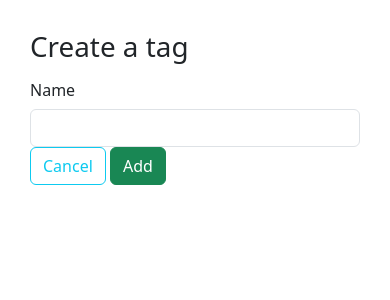
After one commit to mchait18/Flask-Blogly, a Flask app: page /tags/new in a window 390 px wide. The commit adds this page. Shown: the top 300 px of the page. Run offline with Flask 3, Linux system fonts and the light colour scheme; some libraries are stand-ins or nearby versions.

Commit message:
many to many

```diff
--- a/app.py
+++ b/app.py
@@ -2,7 +2,7 @@
 
 from flask import Flask, request, render_template,  redirect
 from flask_debugtoolbar import DebugToolbarExtension
-from models import db, connect_db, User, Post
+from models import db, connect_db, User, Post, Tag, PostTag
 
 app = Flask(__name__)
 app.config['SQLALCHEMY_DATABASE_URI'] = 'postgresql:///blogly'
@@ -74,7 +74,8 @@ def edit_user(user_id):
 
 @app.route("/users/<int:user_id>/delete", methods=["POST"])
 def delete_user(user_id):
-    User.query.filter_by(id=user_id).delete()
+    user = User.query.get_or_404(user_id)
+    db.session.delete(user)
     db.session.commit()
     return redirect('/users')
 
@@ -83,13 +84,19 @@ def delete_user(user_id):
 def add_post(user_id):
     """Directs user to a form to add a new post"""
     user = User.query.get_or_404(user_id)
-    return render_template('post/add.html', user=user)
+    tags = Tag.query.all()
+    return render_template('post/add.html', user=user, tags=tags)
 
 @app.route('/users/<int:user_id>/posts/new', methods=["POST"])
 def create_post(user_id):
     """Creates a new post"""
+    user = User.query.get_or_404(user_id)
+    postTags=[int(num) for num in request.form.getlist('tagsChecked')]
+    tags=Tag.query.filter(Tag.id.in_(postTags)).all()
+
     new_post = Post(title=request.form.get("title"),
-                     content=request.form.get('content'), user_id=user_id)
+                     content=request.form.get('content'),
+                     user=user, tags=tags)
     db.session.add(new_post)
     db.session.commit()
 
@@ -99,23 +106,25 @@ def create_post(user_id):
 def show_post(post_id):
     """Show details about a single post"""
     post = Post.query.get_or_404(post_id)
-    user = User.query.get_or_404(post.user_id)
 
-    return render_template("post/details.html", user=user, post=post)
+    return render_template("post/details.html", post=post)
 
 @app.route("/posts/<int:post_id>/edit")
 def edit_post_form(post_id):
     """Shows edit post page"""
     post = Post.query.get_or_404(post_id)
-    return render_template("post/edit.html", post=post)
+    tags = Tag.query.all()
+    return render_template("post/edit.html", post=post, tags=tags)
 
 @app.route("/posts/<int:post_id>/edit", methods=["POST"])
 def edit_post(post_id):
     """update post with new info"""
     post = Post.query.get_or_404(post_id)
+    postTags=[int(num) for num in request.form.getlist('tagsChecked')]
 
     post.title = request.form.get("title")
     post.content = request.form.get('content')
+    post.tags = Tag.query.filter(Tag.id.in_(postTags)).all()
 
     db.session.add(post)
     db.session.commit()
@@ -126,7 +135,58 @@ def edit_post(post_id):
 def delete_post(post_id):
     """deletes post"""
     post = Post.query.get_or_404(post_id)
-    user_id = post.user_id
-    Post.query.filter_by(id=post_id).delete()
+    # user_id = post.user_id
+    # Post.query.filter_by(id=post_id).delete()
+    db.session.delete(post)
     db.session.commit()
-    return redirect(f'/users/{user_id}')
+    return redirect(f'/users/{post.user_id}')
+
+"""Tag routes"""
+@app.route('/tags')
+def list_tags():
+    """Lists all tags, with links to the tag detail page."""
+    tags = Tag.query.all()
+    return render_template('tag/list.html', tags=tags)
+
+@app.route('/tags/<int:tag_id>')
+def show_tag(tag_id):
+    """Show details about a single tag"""
+    tag = Tag.query.get_or_404(tag_id)
+    return render_template("tag/details.html", tag=tag)
+
+@app.route('/tags/new')
+def add_tag():
+    """Directs to a form to add a new tag"""
+    return render_template('tag/add.html')
+
+@app.route('/tags/new', methods=["POST"])
+def create_tag():
+    """Creates a new user"""
+    new_tag = Tag(name=request.form.get("name"))
+    db.session.add(new_tag)
+    db.session.commit()
+
+    return redirect('/tags')
+
+@app.route('/tags/<int:tag_id>/edit')
+def edit_tag_form(tag_id):
+    """Directs to a form to edit a tag"""
+    tag = Tag.query.get_or_404(tag_id)
+    return render_template("tag/edit.html", tag=tag)
+
+@app.route("/tags/<int:tag_id>/edit", methods=["POST"])
+def edit_tag(tag_id):
+    """Update a tag with new info"""
+    tag = Tag.query.get_or_404(tag_id)
+    tag.name = request.form.get("name")
+    db.session.add(tag)
+    db.session.commit()
+    return redirect(f'/tags/{tag_id}')
+
+@app.route('/tags/<int:tag_id>/delete', methods=["POST"])
+def delete_tag(tag_id):
+    """deletes tag"""
+    tag = Tag.query.get_or_404(tag_id)
+    db.session.delete(tag)
+    db.session.commit()
+    return redirect(f'/tags')
--- /dev/null
+++ b/templates/tag/add.html
@@ -0,0 +1,20 @@
+{% extends 'base.html' %}
+{% block title %}New Tag Form{% endblock %}
+
+{% block content %}
+<h1>Create a tag</h1>
+<form method="POST">
+    <div class="form-group row">
+        <label for="name" class="col-sm-2 col-form-label">Name</label>
+        <div class="col-sm-10">
+            <input type='text' class='form-control' name="name" id='name'>
+        </div>
+    </div>
+    <div class="form-group row">
+        <div class="ml-auto mr-3">
+            <a href="/tags" class="btn btn-outline-info">Cancel</a>
+            <button type="submit" class="btn btn-success">Add</button>
+        </div>
+    </div>
+</form>
+{% endblock %}
--- a/templates/user/details.html
+++ b/templates/user/details.html
@@ -5,11 +5,11 @@
 <div class="row">
     {% if user.image_url %}
     <div class="col-sm-2 col-6">
-        <img src="{{user.image_url}}" alt="{{ user.get_full_name() }}" class="img-fluid">
+        <img src="{{user.image_url}}" alt="{{ user.get_full_name }}" class="img-fluid">
     </div>
     {% endif %}
     <div class="col-sm-10 col-12">
-        <h1>{{user.get_full_name()}}</h1>
+        <h1>{{user.get_full_name}}</h1>
         <form>
             <button class="btn btn-primary btn-sm" formaction="/users/{{user.id}}/edit" formmethod="GET">Edit</button>
             <button class="btn btn-danger btn-sm" formaction="/users/{{user.id}}/delete" formmethod="POST">DELETE
--- a/templates/user/list.html
+++ b/templates/user/list.html
@@ -1,11 +1,11 @@
-{% extends 'base.html'  %}
+{% extends 'base.html' %}
 {% block title %}Home{% endblock %}
 
 {% block content %}
 <h1>Users</h1>
 <ul>
     {% for user in users %}
-    <li><a href = "/users/{{user.id}}"> {{user.get_full_name()}}</a></li>
+    <li><a href="/users/{{user.id}}"> {{user.get_full_name}}</a></li>
     {% endfor %}
 </ul>
 <form action="/users/new">
```
Also changed, not shown: models.py (+27 -3 lines), templates/post/add.html (+11 -3 lines), templates/post/details.html (+13 -3 lines), templates/post/edit.html (+15 -2 lines), templates/tag/details.html (added, +24 -0 lines), templates/tag/edit.html (added, +21 -0 lines), templates/tag/list.html (added, +14 -0 lines), test_flask.py (+54 -1 lines).
